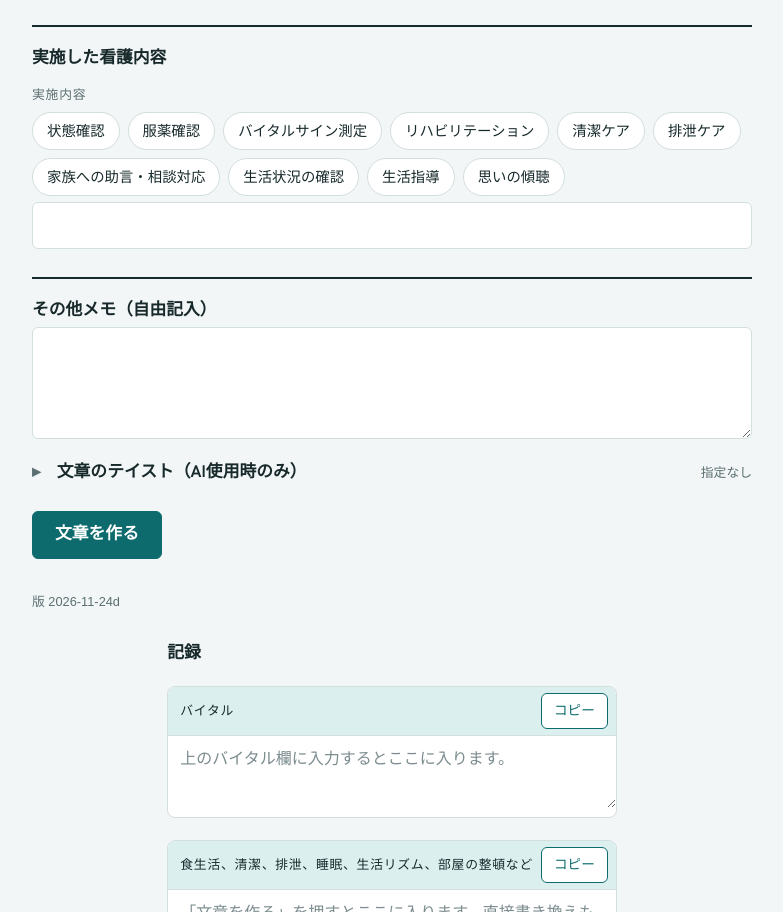
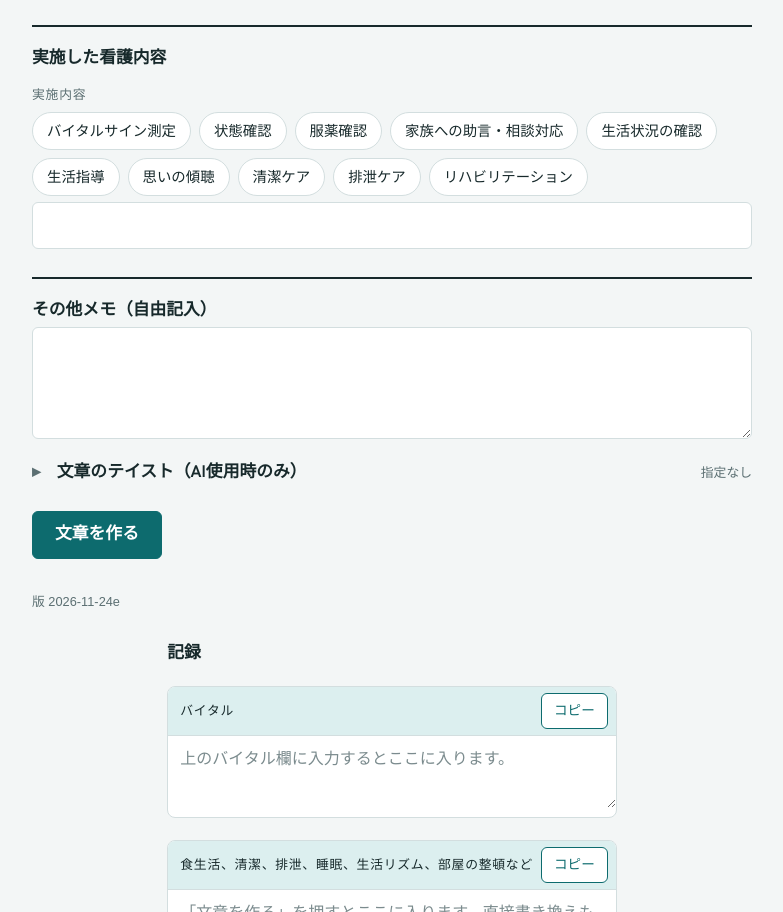
Before and after one commit to Zuma2416/nursing-record-tool, a plain HTML site: page index.html in a window 1280 px wide. Shown: the part 2803-3715 px from the top of the page, without its empty margins (248-1031 px from the left). Drawn offline with Linux system fonts and the light colour scheme; a web font is replaced by a local one.

Commit message:
実施内容のバッジの並び順を変更
Co-Authored-By: Claude Opus 5.5 <noreply@anthropic.com>

```diff
--- a/index.html
+++ b/index.html
@@ -190,7 +190,7 @@
       <span class="status" id="status" role="status"></span>
     </div>
     <p class="note" id="lastRun" aria-live="polite"></p>
-    <p class="note" id="ver">版 2026-11-24d</p>
+    <p class="note" id="ver">版 2026-11-24e</p>
   </section>
 
   <div id="outputs" class="wrap" style="gap:22px"></div>
@@ -262,7 +262,7 @@
       opts: ["拒否なし|訪問への拒否なし", "拒否あり|訪問への拒否あり"] },
 
     { id: "care", sec: "care", label: "実施内容", mode: "multi",
-      opts: ["状態確認", "服薬確認", "バイタルサイン測定", "リハビリテーション", "清潔ケア", "排泄ケア", "家族への助言・相談対応", "生活状況の確認", "生活指導", "思いの傾聴"] }
+      opts: ["バイタルサイン測定", "状態確認", "服薬確認", "家族への助言・相談対応", "生活状況の確認", "生活指導", "思いの傾聴", "清潔ケア", "排泄ケア", "リハビリテーション"] }
   ];
   // どの項目にも自由記述欄を付ける（例文がない項目は共通の案内文）
   ITEMS.forEach(function (it) { if (!it.ph) it.ph = it.label + "について自由に記述"; });
```
